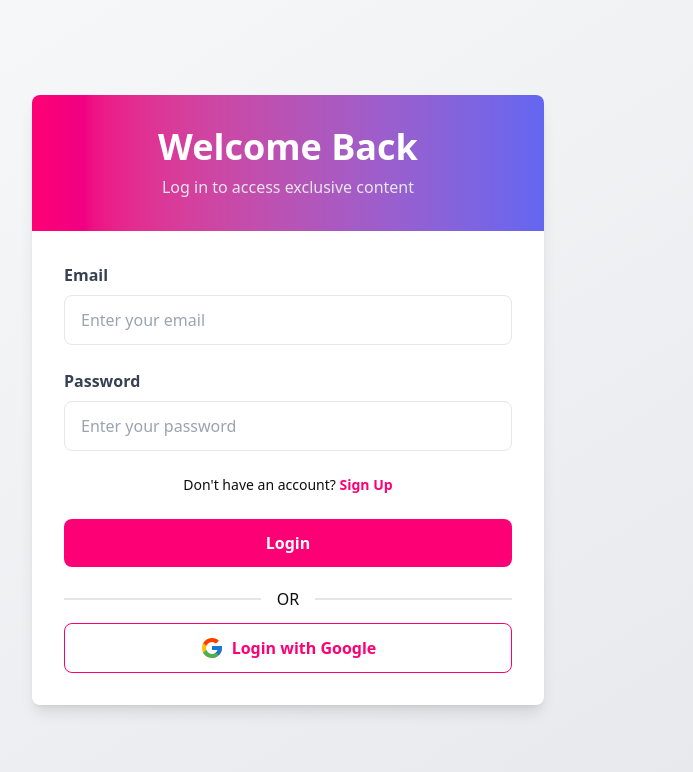
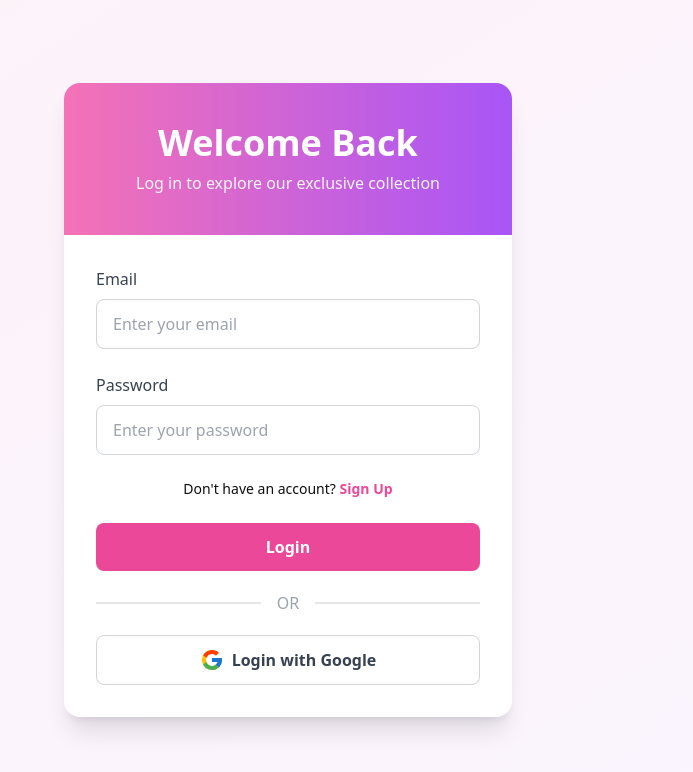
Before and after one commit to ibrahimbiplob75/Online-Market-place-redowan, a React (Vite) app in the folder Marketplace-Website/: page /login in a window 1280 px wide. Shown: the top 772 px of the page, without its empty margins (352-1045 px from the left). Built offline with nearby package versions, Linux system fonts and the light colour scheme; no server answers.

Commit message:
added new setup done

```diff
--- a/Marketplace-Website/package.json
+++ b/Marketplace-Website/package.json
@@ -1,5 +1,5 @@
 {
-  "name": "clean-go-web",
+  "name": "rupdhara-bd",
   "private": true,
   "version": "0.0.0",
   "type": "module",
--- a/Marketplace-Website/src/Components/Layouts/Navbar.jsx
+++ b/Marketplace-Website/src/Components/Layouts/Navbar.jsx
@@ -58,7 +58,7 @@ const Navbar = () => {
 
         {/* Logo */}
         <Link to="/" className="btn btn-ghost text-xl md:text-2xl">
-          <p>Redwan</p>
+          <p>RUPDHARA</p>
         </Link>
       </div>
 
--- a/Marketplace-Website/src/Pages/Dashboard/AddProducts.jsx
+++ b/Marketplace-Website/src/Pages/Dashboard/AddProducts.jsx
@@ -1,7 +1,8 @@
 import React, { useState } from "react";
-import UseAxios from "../Hook/UseAxios";
 import { toast } from "react-toastify";
-import UserRole from "../Hook/UserRole";
+import UserRole from "../../Hook/UserRole";
+import UseAxios from "../../Hook/UseAxios";
+
 
 const AddProducts = () => {
   const [role] = UserRole();
--- a/Marketplace-Website/src/Pages/Dashboard/UpdateProduct.jsx
+++ b/Marketplace-Website/src/Pages/Dashboard/UpdateProduct.jsx
@@ -1,8 +1,9 @@
 import React, { useState, useEffect } from "react";
-import UseAxios from "../Hook/UseAxios";
+
 import { useParams } from "react-router-dom";
 import { toast } from "react-toastify";
-import UserRole from "../Hook/UserRole";
+import UserRole from "../../Hook/UserRole";
+import UseAxios from "../../Hook/UseAxios";
 
 const UpdateProduct = () => {
   const { id } = useParams();
--- a/Marketplace-Website/src/Pages/Home.jsx
+++ b/Marketplace-Website/src/Pages/Home.jsx
@@ -25,7 +25,7 @@ const Home = () => {
     queryFn: getProducts,
   });
 
-  console.log(Products)
+  // console.log(Products)
 
   return (
     <Container>
--- a/Marketplace-Website/src/Pages/Login.jsx
+++ b/Marketplace-Website/src/Pages/Login.jsx
@@ -14,27 +14,27 @@ const Login = () => {
 
   const handleSubmit = async (e) => {
     e.preventDefault();
-    const toastId = toast.loading("Logging in ...");
+    const toastId = toast.loading("Logging in...");
 
     try {
       await userLogin(email, password);
       const res = await Axios.post("/user/access-token", { email });
 
       if (res.data.Success) {
-        toast.success("Logged in", { id: toastId });
+        toast.success("Logged in successfully!", { id: toastId, duration: 3000 });
         navigate("/");
         window.location.reload();
       } else {
-        console.log("call logout");
         logOut();
+        toast.error("Login failed. Please try again.", { id: toastId, duration: 3000 });
       }
     } catch (error) {
-      toast.error(error.message, { id: toastId });
+      toast.error(error.message, { id: toastId, duration: 3000 });
     }
   };
 
   const handleGoogleLogin = async () => {
-    const toastId = toast.loading("Logging in ...");
+    const toastId = toast.loading("Logging in with Google...");
 
     try {
       const user = await signInWithGoogle();
@@ -52,40 +52,45 @@ const Login = () => {
       });
 
       if (res.data) {
-        toast.success("Logged in", { id: toastId });
+        toast.success("Logged in successfully!", { id: toastId, duration: 3000 });
         navigate("/");
         window.location.reload();
       } else {
-        console.log("call logout");
         logOut();
+        toast.error("Login failed. Please try again.", { id: toastId, duration: 3000 });
       }
-    } finally {}
+    } catch (error) {
+      toast.error(error.message, { id: toastId, duration: 3000 });
+    }
   };
 
   return (
-    <div className="min-h-screen bg-gradient-to-br from-gray-50 to-gray-200 flex justify-center items-center px-4">
-      <div className="w-full max-w-lg bg-white shadow-lg rounded-lg overflow-hidden">
-        <div className="bg-gradient-to-r from-primary to-indigo-500 py-8 text-center">
+    <div className="min-h-screen bg-gradient-to-br from-pink-50 to-purple-50 flex justify-center items-center px-4">
+      <div className="w-full max-w-md bg-white rounded-2xl shadow-xl overflow-hidden">
+        {/* Header Section */}
+        <div className="bg-gradient-to-r from-pink-400 to-purple-500 py-10 text-center">
           <h1 className="text-4xl font-bold text-white">Welcome Back</h1>
-          <p className="text-gray-200 mt-2">Log in to access exclusive content</p>
+          <p className="text-gray-100 mt-2">Log in to explore our exclusive collection</p>
         </div>
+
+        {/* Form Section */}
         <form className="p-8" onSubmit={handleSubmit}>
           <div className="mb-6">
-            <label className="block text-gray-700 font-semibold mb-2">Email</label>
+            <label className="block text-gray-700 font-medium mb-2">Email</label>
             <input
               type="email"
               placeholder="Enter your email"
-              className="w-full px-4 py-3 border rounded-lg text-gray-700 focus:outline-none focus:ring-2 focus:ring-primary"
+              className="w-full px-4 py-3 border border-gray-300 rounded-lg focus:outline-none focus:ring-2 focus:ring-pink-400 focus:border-transparent"
               onBlur={(e) => setEmail(e.target.value)}
               required
             />
           </div>
           <div className="mb-6">
-            <label className="block text-gray-700 font-semibold mb-2">Password</label>
+            <label className="block text-gray-700 font-medium mb-2">Password</label>
             <input
               type="password"
               placeholder="Enter your password"
-              className="w-full px-4 py-3 border rounded-lg text-gray-700 focus:outline-none focus:ring-2 focus:ring-primary"
+              className="w-full px-4 py-3 border border-gray-300 rounded-lg focus:outline-none focus:ring-2 focus:ring-pink-400 focus:border-transparent"
               onBlur={(e) => setPassword(e.target.value)}
               required
             />
@@ -94,22 +99,22 @@ const Login = () => {
             Don&apos;t have an account?{' '}
             <NavLink
               to="/register"
-              className="text-primary font-bold hover:underline"
+              className="text-pink-500 font-semibold hover:underline"
             >
               Sign Up
             </NavLink>
           </p>
           <button
             type="submit"
-            className="w-full py-3 bg-primary text-white font-bold rounded-lg hover:bg-indigo-600 transition-all"
+            className="w-full py-3 bg-pink-500 text-white font-semibold rounded-lg hover:bg-pink-600 transition-all"
           >
             Login
           </button>
-          <div className="divider mt-6">OR</div>
+          <div className="divider my-6 text-gray-400">OR</div>
           <button
             type="button"
             onClick={handleGoogleLogin}
-            className="w-full py-3 border border-primary text-primary font-bold rounded-lg flex items-center justify-center gap-2 hover:bg-gray-100 transition-all"
+            className="w-full py-3 border border-gray-300 text-gray-700 font-semibold rounded-lg flex items-center justify-center gap-2 hover:bg-gray-50 transition-all"
           >
             <FcGoogle className="w-6 h-6" /> Login with Google
           </button>
--- a/Marketplace-Website/src/Route/Route.jsx
+++ b/Marketplace-Website/src/Route/Route.jsx
@@ -4,19 +4,18 @@ import Home from "../Pages/Home";
 import Login from "../Pages/Login";
 import Register from "../Pages/Register";
 import Booking from "../Pages/Booking";
-import TrackOrder from "../Pages/TrackOrder";
 import PrivateRoute from "../Private/PrivateRoute";
 import Dashboard from "../Components/Layouts/Dashboard";
-import AddEquipment from "../Pages/AddProducts";
-import MangaeBooking from "../Pages/MangaeBooking";
-import ManageUser from "../Pages/ManageUser";
-import UpdateEquipment from "../Pages/UpdateProduct";
 import AdminRoute from "../Private/AdminRoute";
-import Love_Box from "../Pages/Love_Box";
-import Saree from "../Pages/Saree";
-import Shawl from "../Pages/Shawl";
-import ManageProduct from "../Pages/ManageProduct";
 import ProductDetails from "../Components/ProductDetails";
+import Love_Box from "../Pages/Combo/Love_Box";
+import Saree from "../Pages/Saree/Saree";
+import Shawl from "../Pages/Shawl/Shawl";
+import AddProducts from "../Pages/Dashboard/AddProducts";
+import MangaeBooking from "../Pages/Dashboard/MangaeBooking";
+import ManageProduct from "../Pages/Dashboard/ManageProduct";
+import UpdateProduct from "../Pages/Dashboard/UpdateProduct";
+import ManageUser from "../Pages/Dashboard/ManageUser";
 
 
 
@@ -63,14 +62,14 @@ const route = createBrowserRouter([
 
         ),
       },
-      {
-        path: "/booking/order",
-        element: (
-          <PrivateRoute>
-            <TrackOrder></TrackOrder>
-          </PrivateRoute>
-        ),
-      },
+      // {
+      //   path: "/booking/order",
+      //   element: (
+      //     <PrivateRoute>
+      //       <TrackOrder></TrackOrder>
+      //     </PrivateRoute>
+      //   ),
+      // },
     ],
   },
   {
@@ -92,7 +91,7 @@ const route = createBrowserRouter([
       },
       {
         path: "/dashboard/add-product",
-        element: <PrivateRoute><AdminRoute><AddEquipment></AddEquipment></AdminRoute></PrivateRoute>,
+        element: <PrivateRoute><AdminRoute><AddProducts></AddProducts></AdminRoute></PrivateRoute>,
       },
       {
         path: "/dashboard/booked-product",
@@ -104,7 +103,7 @@ const route = createBrowserRouter([
       },
       {
         path: "/dashboard/update-product/:id",
-        element: <PrivateRoute><AdminRoute><UpdateEquipment></UpdateEquipment></AdminRoute></PrivateRoute>,
+        element: <PrivateRoute><AdminRoute><UpdateProduct></UpdateProduct></AdminRoute></PrivateRoute>,
 
       },
 
```
Also changed, not shown: Marketplace-Website/src/Pages/Dashboard/ManageProduct.jsx (+3 -4 lines), Marketplace-Website/src/Pages/Dashboard/ManageUser.jsx (+5 -5 lines), Marketplace-Website/src/Pages/Dashboard/MangaeBooking.jsx (+5 -5 lines), Marketplace-Website/src/Pages/Register.jsx (+41 -5 lines), Marketplace-Website/src/Pages/Shawl/Shawl.jsx (renamed from Marketplace-Website/src/Pages/Shawl.jsx, +4 -4 lines).
